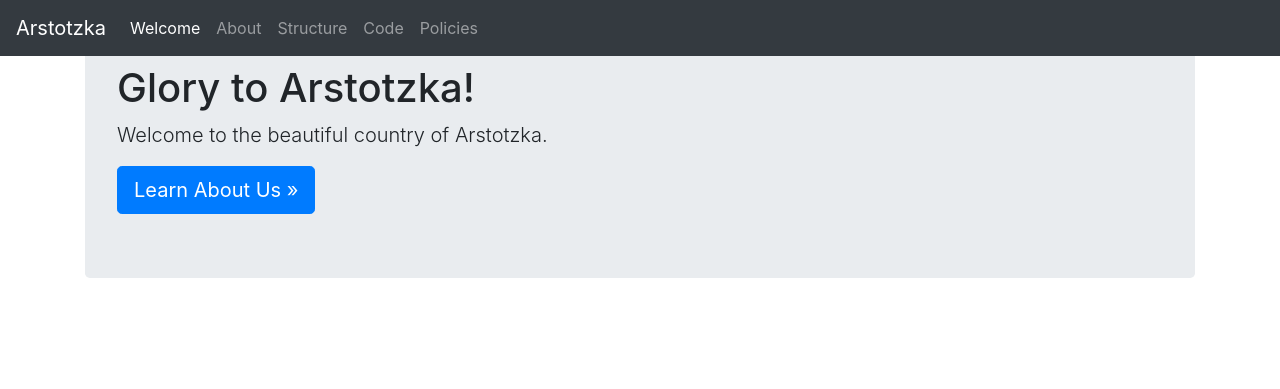
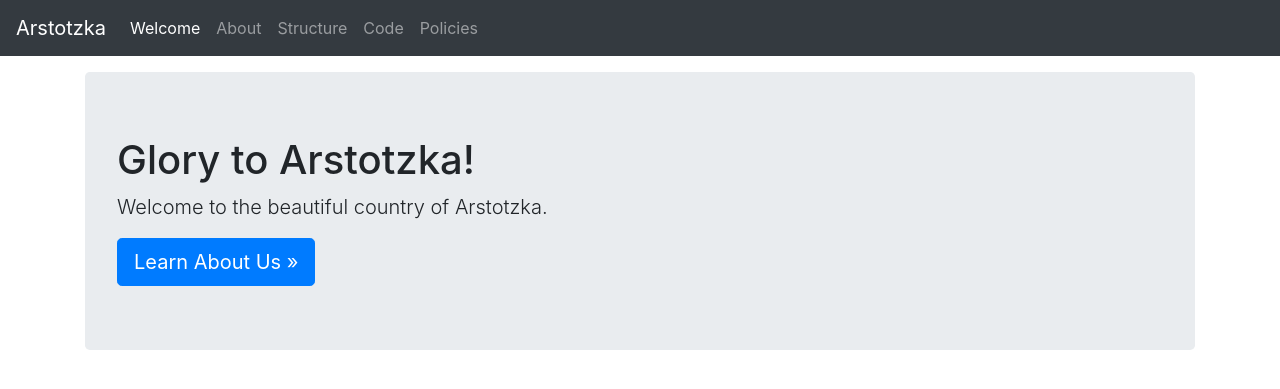
Before and after one commit to brettbenderhs/hs-portfolio-jekyll, a Jekyll site: the page geopolitics/country.html, which Jekyll copies as it is, in a window 1280 px wide. Shown: the top 389 px of the page. Built offline with Jekyll 4.4.1, drawn with Linux system fonts in a browser that asks for light colours.

Commit message:
Update country.html

```diff
--- a/geopolitics/country.html
+++ b/geopolitics/country.html
@@ -5,6 +5,12 @@
     <meta name="viewport" content="width=device-width, initial-scale=1, shrink-to-fit=no">
 
     <link rel="stylesheet" href="https://stackpath.bootstrapcdn.com/bootstrap/4.3.1/css/bootstrap.min.css" integrity="sha384-ggOyR0iXCbMQv3Xipma34MD+dH/1fQ784/j6cY/iJTQUOhcWr7x9JvoRxT2MZw1T" crossorigin="anonymous">
+
+    <style>
+      body {
+        padding-top: 4.5rem;
+      }
+    </style>
 
     <title>Glory to Arstotzka</title>
   </head>
```
